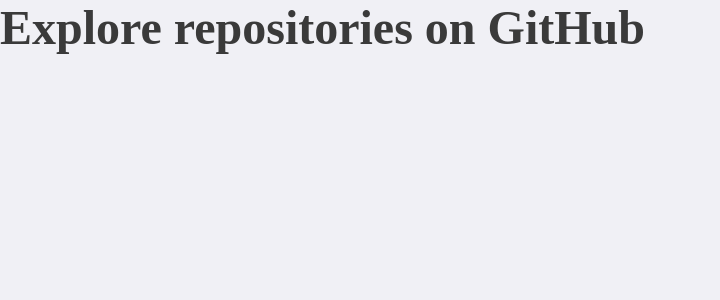
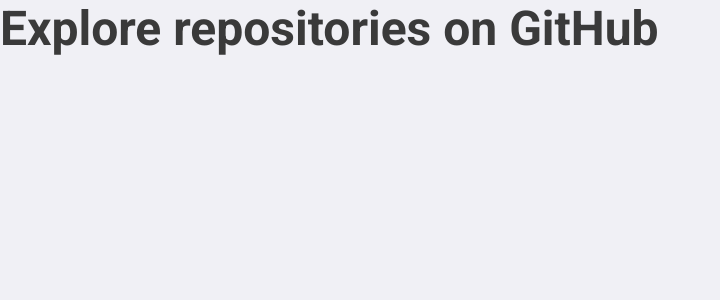
Before and after one commit to paulo-carvalho93/github-explorer, a React (Create React App) app: page / in a window 1280 px wide. Shown: the top 300 px of the page, without its empty margins (0-720 px from the left). Built offline with nearby package versions, Linux system fonts and the light colour scheme.

Commit message:
feat(global): adding Roboto font

```diff
--- a/public/index.html
+++ b/public/index.html
@@ -5,6 +5,8 @@
     <meta name="viewport" content="width=device-width, initial-scale=1" />
     <meta name="theme-color" content="#3A3A3A" />
     <title>Github Explorer</title>
+    <link rel="preconnect" href="https://fonts.gstatic.com">
+<link href="https://fonts.googleapis.com/css2?family=Roboto:wght@400;700&display=swap" rel="stylesheet">
   </head>
   <body>
     <noscript>You need to enable JavaScript to run this app.</noscript>
--- a/src/styles/global.ts
+++ b/src/styles/global.ts
@@ -1,4 +1,3 @@
-import { create } from 'domain';
 import { createGlobalStyle } from 'styled-components';
 
 export default createGlobalStyle`
@@ -11,5 +10,10 @@
 
   body {
     background: #F0F0F5;
+    -webkit-font-smoothing: antialiased;
+  }
+
+  body, input, button {
+    font: 16px Roboto, sans-serif;
   }
 `;
```
